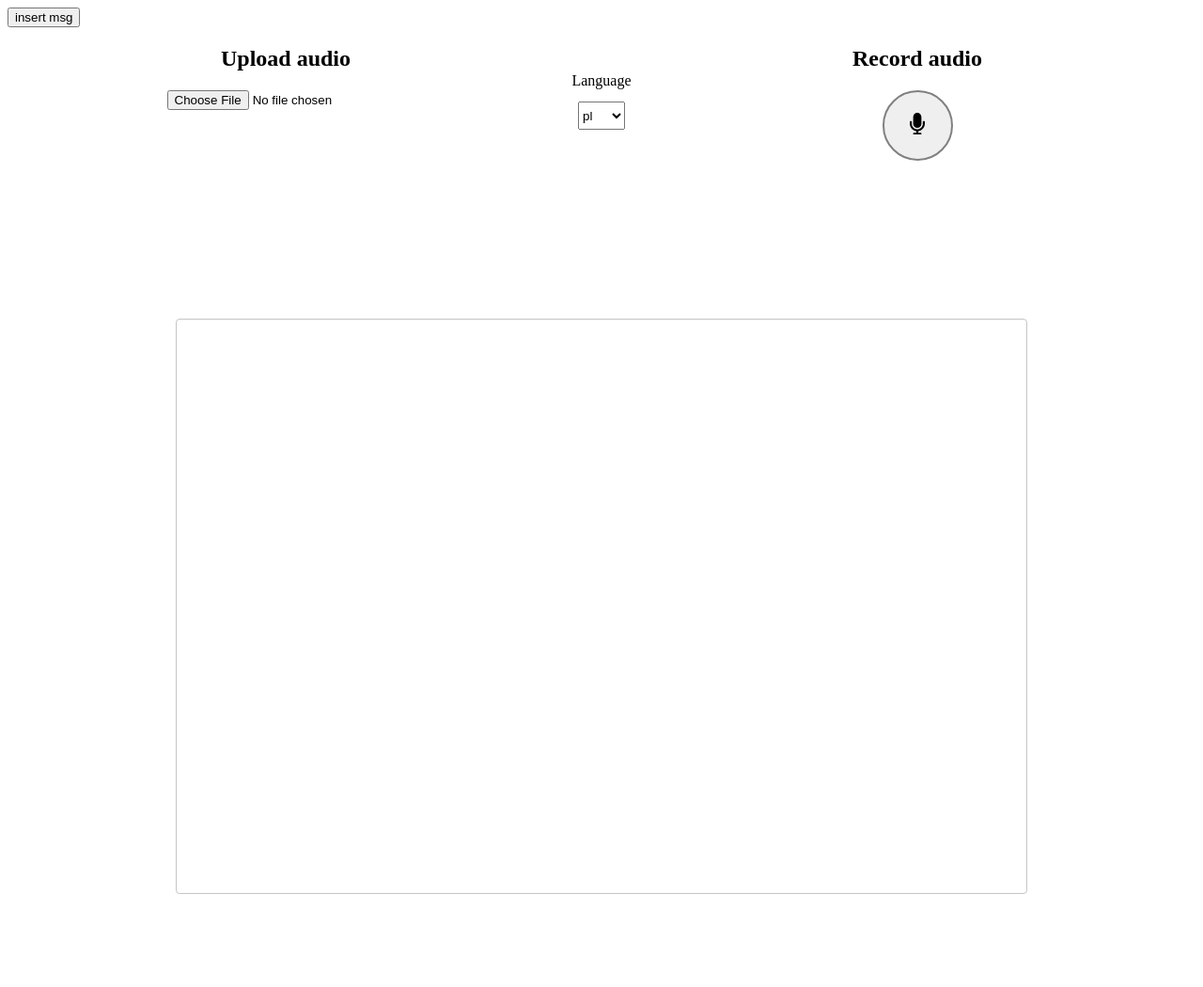
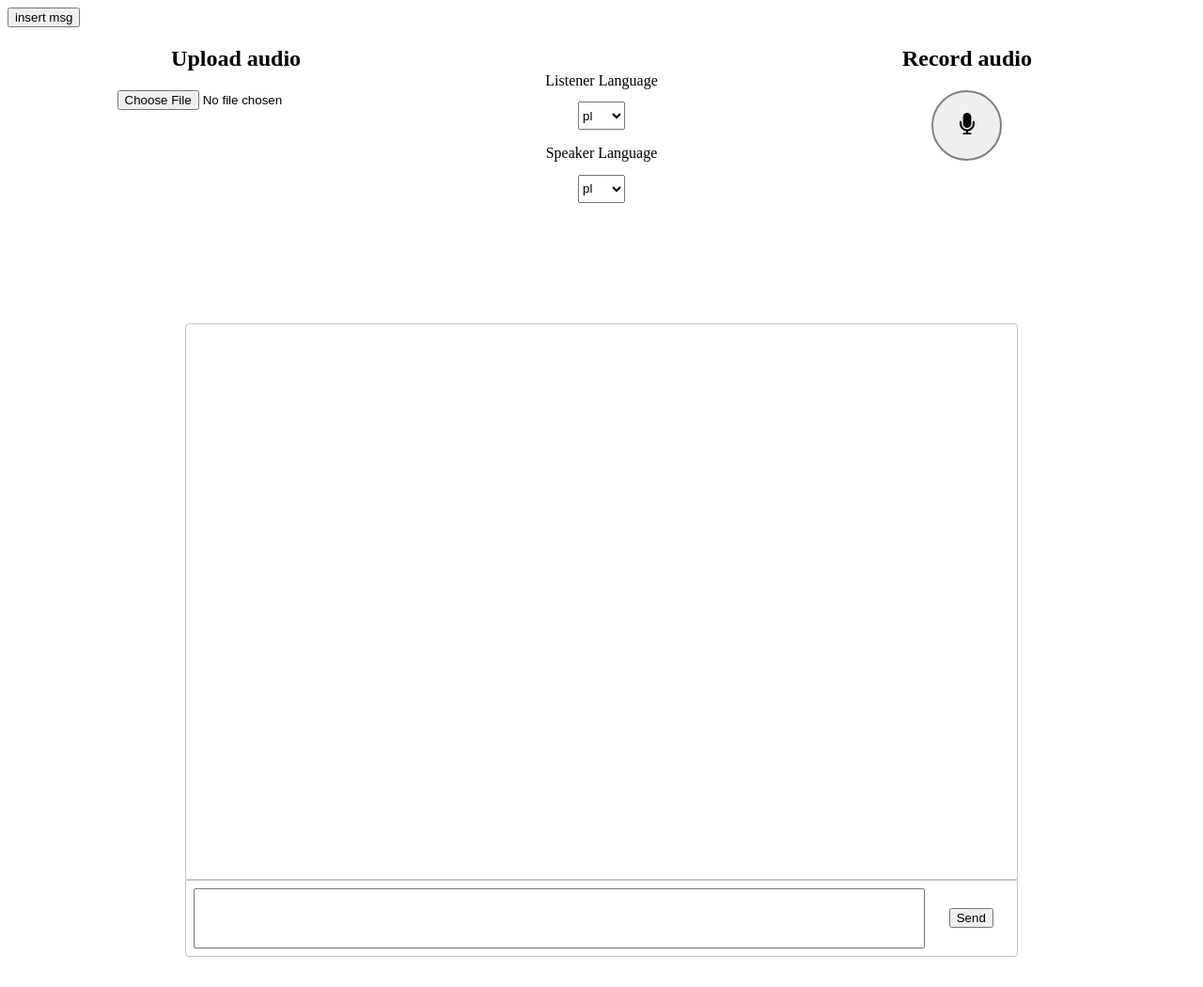
Before and after one commit to KubaBir/Transcription, a Django app: page / in a window 1280 px wide. Shown: the whole page at 94% size. Before the commit the page ends 951 px from the top, so only its background shows below. Run offline with Django 4.2, Linux system fonts and the light colour scheme; some libraries are stand-ins or nearby versions.

Commit message:
added live SST ui

```diff
--- a/app/static/scripts.js
+++ b/app/static/scripts.js
@@ -2,14 +2,19 @@ const spinner = document.getElementById('spinner')
 const fileUpload = document.getElementById('audio_input');
 const playback1 = document.getElementById('playback1');
 const submitButton1 = document.getElementById('submitButton1');
-const langSelector = document.getElementById('lang_selector');
+const listenerLang = document.getElementById('listener_lang');
+const speakerLang = document.getElementById('speaker_lang');
 submitButton1.addEventListener('click', saveAudio);
 
 const startButton = document.getElementById('start');
-const saveAudioButton = document.getElementById('submitButton2');
 const postCommandButton = document.getElementById('submitButton3');
 const recordedAudioContainer = document.getElementById('recordedAudioContainer');
 const playback2 = document.getElementById('playback2');
+const chatInput = document.getElementById('chatInput');
+const chatSendButton = document.getElementById('chatSendButton');
+
+chatSendButton.addEventListener('click', uploadMessage);
+
 let chunks = [];
 let mediaRecorder = null;
 let audioBlob = null;
@@ -20,7 +25,6 @@ let latestTranslation = null;
 let webSocket = null;
 
 startButton.addEventListener('click', record);
-saveAudioButton.addEventListener('click', saveRecording);
 postCommandButton.addEventListener('click', postCommand);
 
 fileUpload.addEventListener('change', function (e) {
@@ -36,7 +40,7 @@ function postCommand(audioSource) {
     audioSource = audioBlob;
     const formData = new FormData();
     formData.append('audio', audioSource, filename = 'recording.wav');
-    formData.append('to_language', langSelector.value);
+    formData.append('to_language', listenerLang.value);
 
     fetch('/api/command/', {
         method: 'POST',
@@ -55,11 +59,10 @@ function postCommand(audioSource) {
 
 }
 
-
 function getTransctipt(audioSource) {
     const formData = new FormData();
     formData.append('audio', audioSource, 'recording.wav');
-    formData.append('to_language', langSelector.value);
+    formData.append('to_language', listenerLang.value);
     fetch('/api/transcribe/', {
         method: 'POST',
         body: formData
@@ -68,7 +71,6 @@ function getTransctipt(audioSource) {
         .then((data) => {
             let player = createMessage(data);
             playback2.style.visibility = "hidden"
-            saveAudioButton.style.visibility = "hidden"
             spinner.style.visibility = "hidden";
             spinner.style.visibility = "hidden";
             playback1.style.visibility = 'hidden';
@@ -81,7 +83,6 @@ function getTransctipt(audioSource) {
         .then(([prompt, player]) => getAudio(prompt, player))
         .catch((errors) => {
             console.log(errors);
-            saveAudioButton.disabled = false;
             spinner.style.visibility = "hidden";
 
         })
@@ -97,7 +98,7 @@ function createMessage(data) {
     original.className = 'original';
 
     let translation = document.createElement("div");
-    translation.textContent = data["translated"];
+    translation.textContent = data["translation"];
     translation.className = 'translation';
 
     let player = document.createElement("audio");
@@ -149,10 +150,10 @@ function saveAudio() {
 }
 
 // Text --> Audio file
-function getAudio(text, player) {
+function getAudio(text, language, player) {
     data = {
         'prompt': text,
-        'to_language': langSelector.value
+        'language': language
     }
     fetch(`/api/voiceover/`, {
         method: "POST",
@@ -172,8 +173,7 @@ function getAudio(text, player) {
 
 function record() {
     startButton.style.backgroundColor = "green";
-    saveAudioButton.disabled = false;
-    if (!webSocket) {
+    if (!webSocket || webSocket.readyState !== WebSocket.OPEN) {
         webSocket = new WebSocket(
             'ws://'
             + window.location.host
@@ -188,6 +188,7 @@ function record() {
     };
     webSocket.onmessage = function (e) {
         const data = JSON.parse(e.data);
+        chatInput.value = data;
         console.log(data.message)
     };
 
@@ -208,8 +209,6 @@ function record() {
     } else {
         mediaRecorder.stop();
     }
-};
-
     function mediaRecorderDataAvailable(e) {
         chunks.push(e.data);
         audioBlob = new Blob(chunks, { type: 'audio/wav' });
@@ -219,18 +218,16 @@ function mediaRecorderDataAvailable(e) {
         reader.onloadend = function () {
             var base64data = reader.result;
             const msg = {
-            text: langSelector.value,
+                text: speakerLang.value,
                 audioBlob: base64data
             };
             webSocket.send(JSON.stringify(msg));
         }
 
     }
-
     function mediaRecorderStop() {
         startButton.style.backgroundColor = "white";
         playback2.style.visibility = "visible"
-    saveAudioButton.style.visibility = "visible"
         postCommandButton.style.visibility = "visible"
         audioBlob = new Blob(chunks, { type: 'audio/wav' });
 
@@ -240,21 +237,44 @@ function mediaRecorderStop() {
         chunks = [];
 
     }
+};
 
-function saveRecording() {
-    saveAudioButton.disabled = true;
-    spinner.style.visibility = "visible";
+function uploadMessage() {
+    const msg = chatInput.value;
+    if (msg == "") return;
 
-    getTransctipt(audioBlob);
+    console.log(msg);
+    console.log(listenerLang.value);
+
+    // Translate
+    data = {
+        'prompt': msg,
+        'to_language': listenerLang.value
+    }
+    fetch(`/api/translate/`, {
+        method: "POST",
+        body: JSON.stringify(data),
+        headers: {
+            "Content-Type": "application/json",
+        },
+    })
+        .then(response => response.json())
+        .then(data => {
+            console.log(data);
+            let player = createMessage(data);
+            const language = listenerLang.value;
+            const msg = data['translation'];
+
+            return [msg, language, player];
+        })
+        .then(([msg, language, player]) => getAudio(msg, language, player))
+        .finally(() => {
+            chatInput.value = "";
+        })
+        .catch((errors) => console.log(errors))
 }
 
 // Insert dummy message
 function insert() {
     createMessage({ 'original': "testfkdjfgbkajsfbksja dbfkkdsjbvaksdjvbakjsdbvkjas bdkvjabskdjvbkasjdbvkjabsdvd ksjsjadvfmznvckdfvsdjfhsvmessage" });
 }
-
-
-function arrayBufferToBase64(arrayBuffer) {
-    const binary = String.fromCharCode.apply(null, new Uint8Array(arrayBuffer));
-    return window.btoa(binary);
-}
--- a/app/static/styles.css
+++ b/app/static/styles.css
@@ -1,15 +1,41 @@
 #outputfield {
     border: 1px solid #c5c5c5;
-    border-radius: 4px;
+    border-radius: 4px 4px 0 0;
     aspect-ratio: 3 / 2;
     width: 70%;
     margin: 2em auto;
-    padding: 10px;
+    margin-bottom: 0;
+    /* padding: 10px; */
 
     display: flex;
     flex-direction: column;
+    overflow-y: scroll;
+}
 
-    overflow-y: scroll;
+.chatInputContainer {
+    border: 1px solid #c5c5c5;
+    border-radius: 0 0 4px 4px;
+    width: 70%;
+    margin: 2em auto;
+    margin-top: 0;
+    height: 5rem;
+
+    display: flex;
+}
+
+#chatInput {
+    width: 88%;
+    /* height: 100%; */
+    padding: 0.5rem;
+    margin: 0.5rem 0rem 0.5rem 0.5rem;
+
+    font-size: 1.5em;
+    resize: none;
+    box-sizing: border-box;
+}
+
+#chatSendButton {
+    margin: auto;
 }
 
 .message {
@@ -85,11 +111,16 @@
     margin-left: 30px;
 }
 
-#lang_selector {
+.lang_selector {
     margin-top: 1em;
+    margin-bottom: 1.2em;
     height: 30px;
     width: 50px;
 }
+
+
+
+
 
 
 /* SPINNER */
--- a/app/transcription/templates/transcription/index.html
+++ b/app/transcription/templates/transcription/index.html
@@ -24,9 +24,15 @@
             <button type="submit" id="submitButton1" style="visibility: hidden;">Submit</button>
         </div>
 
-        <div style="display: flex; flex-direction: column; align-items: center; padding-top: 3rem;">
-            <label for="language">Language</label>
-            <select name="lan_selecetor" id="lang_selector">
+        <div style="display: flex; flex-direction: column; align-items: center; padding-top: 3rem; width: 30%;">
+            <label>Listener Language</label>
+            <select id="listener_lang" class="lang_selector">
+                <option value="pl">pl</option>
+                <option value="en">en</option>
+                <option value="es">es</option>
+            </select>
+            <label>Speaker Language</label>
+            <select id="speaker_lang" class="lang_selector">
                 <option value="pl">pl</option>
                 <option value="en">en</option>
                 <option value="es">es</option>
@@ -49,13 +55,17 @@
                 </svg>
             </button>
             <audio id="playback2" class="audioslider" controls=""></audio>
-            <button id="submitButton2" style="visibility: hidden;">Save</button>
             <button id="submitButton3" style="visibility: hidden;">Command</button>
 
         </div>
     </div>
 
-    <div id="outputfield"></div>
+    <div id="outputfield">
+    </div>
+    <div class="chatInputContainer">
+        <textarea id="chatInput"></textarea>
+        <button id="chatSendButton">Send</button>
+    </div>
 </body>
 
 <script src="{% static 'scripts.js' %}"></script>
--- a/app/transcription/urls.py
+++ b/app/transcription/urls.py
@@ -1,6 +1,6 @@
 from django.urls import path, include
 
-from .views import index, TranscriptionView, getAudioResponse, commandView
+from .views import index, TranscriptionView, getAudioResponse, commandView, TranslationView
 from rest_framework import routers
 
 app_name = 'transcription'
@@ -10,4 +10,5 @@ urlpatterns = [
     path('api/transcribe/', TranscriptionView.as_view(), name='transcribe'),
     path('api/voiceover/', getAudioResponse.as_view(), name='voiceover'),
     path('api/command/', commandView.as_view(), name='command'),
+    path('api/translate/', TranslationView.as_view(), name='translate'),
 ]
--- a/app/transcription/views.py
+++ b/app/transcription/views.py
@@ -13,7 +13,7 @@ from rest_framework.views import APIView
 from torch import cuda
 from TTS.api import TTS
 
-from .serializers import AudioSerializer, TTSSerializer
+from .serializers import AudioSerializer, TTSSerializer, TranslationSerializer
 
 
 def index(request):
@@ -147,8 +147,8 @@ class getAudioResponse(APIView):
         serializer: Serializer = TTSSerializer(data=request.data)
         if serializer.is_valid():
             prompt = serializer.data['prompt']
-            to_language = serializer.data['to_language']
-            audio_data, path = generate_tts(prompt, to_language)
+            language = serializer.data['language']
+            audio_data, path = generate_tts(prompt, language)
 
             response = HttpResponse(audio_data, content_type='audio/wav')
             response['Content-Disposition'] = f'attachment; filename={path}'
@@ -157,20 +157,15 @@ class getAudioResponse(APIView):
         return Response(serializer.errors, status=status.HTTP_400_BAD_REQUEST)
 
 
-def generate_tts(text, to_language='pl'):
-    # Translate to destination language
-    text = tr.translate_text(
-        text, to_language=to_language, translator='google')
-
-    # Create a file with read translation
+def generate_tts(text, language='pl'):
     with tempfile.NamedTemporaryFile(suffix='.wav', delete=False) as f:
-        if to_language == 'pl':
+        if language == 'pl':
             tts = TTS(model_name="tts_models/pl/mai_female/vits")
             tts.tts_to_file(text=text, file_path=f.name)
-        elif to_language == 'en':
+        elif language == 'en':
             tts = TTS(model_name="tts_models/en/jenny/jenny")
             tts.tts_to_file(text=text, file_path=f.name)
-        elif to_language == 'es':
+        elif language == 'es':
             tts = TTS(model_name="tts_models/es/css10/vits")
             tts.tts_to_file(text=text,
                             file_path=f.name)
@@ -184,3 +179,34 @@ def generate_tts(text, to_language='pl'):
     os.unlink(f.name)
 
     return (audio_data, f.name)
+
+
+class TranslationView(APIView):
+    def get_serializer(self, *args, **kwargs):
+        return TranslationSerializer(*args, **kwargs)
+
+    def post(self, request, format=None):
+        serializer: Serializer = TranslationSerializer(data=request.data)
+        if serializer.is_valid():
+            msg = serializer.data['prompt']
+            to_language = serializer.data['to_language']
+            from_language = serializer.data.get('from_language', 'auto')
+
+            translation = translate(msg, to_language, from_language)
+
+            data = {
+                'original': msg,
+                'translation': translation
+            }
+            return Response(data, status=status.HTTP_200_OK)
+        return Response(serializer.errors, status=status.HTTP_400_BAD_REQUEST)
+
+
+def translate(msg, to_language, from_language=None):
+    res = tr.translate_text(
+        msg,
+        to_language=to_language,
+        from_language=from_language,
+        translator='google')
+
+    return res
```
Also changed, not shown: app/chat/consumers.py (+5 -4 lines), app/transcription/serializers.py (+10 -1 lines). Lines whose indentation alone changed are shown as unchanged.
